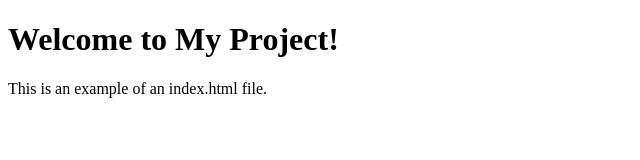
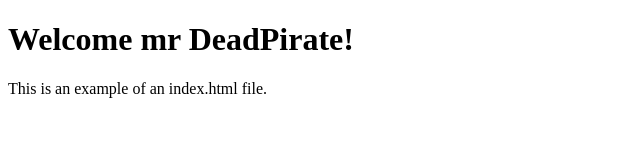
Before and after one commit to whoami-deadpirate/test1, a plain HTML site: page index.html in a window 1280 px wide. Shown: the whole page, without its empty margins (0-640 px from the left). Drawn offline with Linux system fonts and the light colour scheme.

Commit message:
Done the test

```diff
--- a/index.html
+++ b/index.html
@@ -6,7 +6,7 @@
     <title>My Project</title>
 </head>
 <body>
-    <h1>Welcome to My Project!</h1>
+    <h1>Welcome mr DeadPirate!</h1>
     <p>This is an example of an index.html file.</p>
 </body>
 </html>
```
